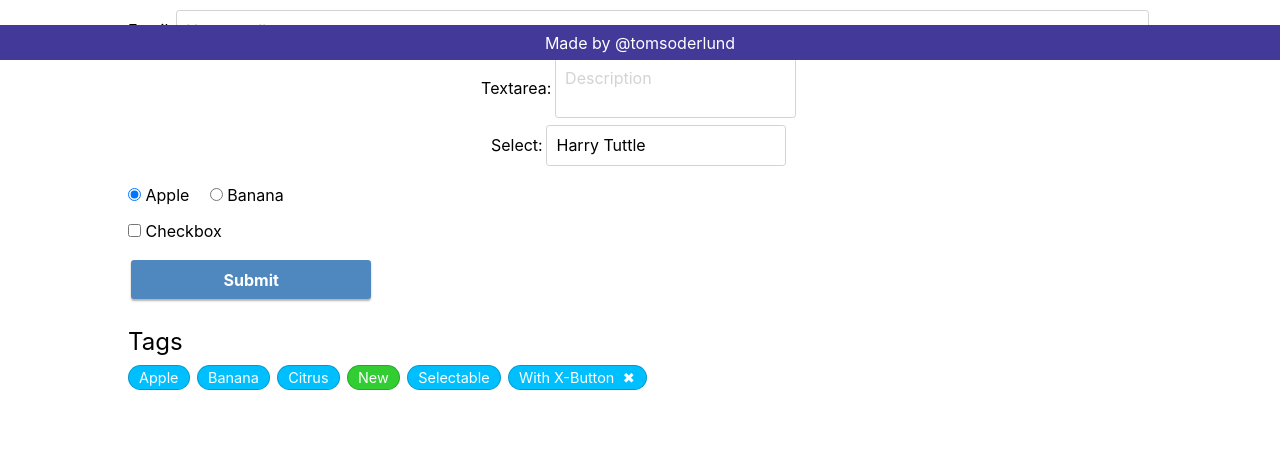
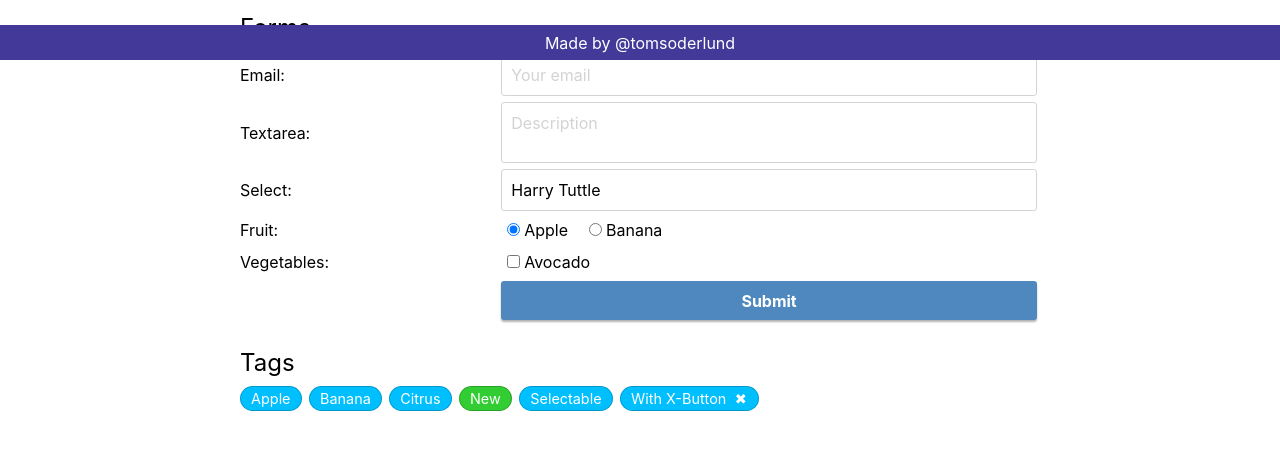
Before and after one commit to tomsoderlund/niceandsimple-css, a website: page index.html in a window 1280 px wide. Shown: the part 740-1207 px from the top of the page. Before the commit the page ends 1181 px from the top, so only its background shows below. Drawn offline with Linux system fonts and the light colour scheme.

Commit message:
Nicer forms

```diff
--- a/index.html
+++ b/index.html
@@ -1,18 +1,15 @@
-<!DOCTYPE>
+<!DOCTYPE html>
 <html lang="en">
 <head>
   <title>Nice & Simple CSS</title>
   <meta name="description" content="niceandsimple-css"/>
   <meta charSet="utf-8"/>
-<meta http-equiv="content-language" content="en"/>
   <meta name="viewport" content="width=device-width, initial-scale=1.0, maximum-scale=1.0, user-scalable=no"/>
   <meta property="og:title" content="Nice & Simple CSS"/>
   <meta property="og:description" content="niceandsimple-css"/>
   <meta property="og:locale" content="en_US"/>
   <link rel="shortcut icon" type="image/x-icon" href="./icon.png"/>
   <link rel="stylesheet" href="./niceandsimple.css"/>
-<style type="text/css">
-</style>
 </head>
 
 <body>
@@ -37,45 +34,54 @@
     <button disabled>Disabled</button>
 
     <h2>Forms</h2>
-    <form action="/endpoint">
-      <label class="flex">
-        Email:
-        <input type="email" autocomplete="email" placeholder="Your email" required />
-      </label>
+    <form>
+      <div class="fieldset">
+        <label for="emailField">Email:</label>
+        <input id="emailField" type="email" autocomplete="email" placeholder="Your email" required />
+      </div>
 
-      <label class="flex">
-        Textarea:
-        <textarea placeholder="Description"></textarea>
-      </label>
+      <div class="fieldset">
+        <label for="textareaField">Textarea:</label>
+        <textarea id="textareaField" placeholder="Description"></textarea>
+      </div>
 
-      <label class="flex">
-        Select:
-        <select>
+      <div class="fieldset">
+        <label for="selectField">Select:</label>
+        <select id="selectField">
           <option value="sam">Sam Lowry</option>
           <option value="harry" selected>Harry Tuttle</option>
           <option value="ida" disabled>Ida Lowry</option>
         </select>
-      </label>
-
-      <div class="input-wrapper">
-        <label>
-          <input type="radio" name="fruit" id="apple" value="apple" checked>
-          Apple
-        </label>
-        <label>
-          <input type="radio" name="fruit" id="banana" value="banana">
-          Banana
-        </label>
       </div>
 
-      <div class="input-wrapper">
-        <label>
-          <input type="checkbox" name="vehicle" value="Bike">
-          Checkbox
-        </label>
+      <div class="fieldset">
+        <label>Fruit:</label>
+        <div>
+          <span class="radio-wrapper">
+            <input type="radio" name="fruit" id="apple" value="apple" checked>
+            <label for="apple">Apple</label>
+          </span>
+          <span class="radio-wrapper">
+            <input type="radio" name="fruit" id="banana" value="banana">
+            <label for="banana">Banana</label>
+          </span>
+        </div>
       </div>
 
+      <div class="fieldset">
+        <label>Vegetables:</label>
+        <div>
+          <span class="checkbox-wrapper">
+            <input type="checkbox" name="avocado" id="avocado" value="Avocado">
+            <label for="avocado">Avocado</label>
+          </span>
+        </div>
+      </div>
+
+      <div class="fieldset">
+        <span></span>
         <button type="submit">Submit</button>
+      </div>
     </form>
 
     <h2>Tags</h2>
--- a/niceandsimple.css
+++ b/niceandsimple.css
@@ -13,6 +13,7 @@ main {
   margin: 0 auto;
   padding: 1em 0;
   width: 80%;
+  max-width: 800px;
   min-height: 100vh;
 }
 
@@ -104,19 +105,6 @@ a:hover {
   filter: brightness(125%);
 }
 
-/* #NiceAndSimple: Label flex */
-label.flex {
-  display: flex;
-  flex-direction: row;
-  justify-content: center;
-  align-items: center;
-  margin: auto;
-}
-label.flex input:not([type="radio"]):not([type="checkbox"]) {
-  width: auto;
-  flex: 1;
-}
-
 /* #NiceAndSimple: Button - https://codepen.io/tomsoderlund/pen/qqyzqp */
 button,
 .button {
@@ -172,6 +160,33 @@ button:not(.primary):not(:disabled) {
   filter: saturate(50%);
 }
 
+/* fieldset flexbox bug */
+fieldset,
+.fieldset {
+  border: none;
+  display: flex;
+  flex-direction: row;
+  justify-content: center;
+  align-items: center;
+  min-height: 2em;
+}
+
+fieldset > *,
+.fieldset > * {
+  flex: 2;
+}
+
+fieldset > label,
+.fieldset > label,
+fieldset > span,
+.fieldset > span {
+  flex: 1;
+}
+
+legend {
+  font-weight: bold;
+}
+
 /* #NiceAndSimple: Input and Dropdown Menu - https://codepen.io/tomsoderlund/pen/GNBbWz */
 input:not([type="radio"]):not([type="checkbox"]),
 .input,
@@ -223,10 +238,28 @@ select:disabled {
 
 @media only screen and (max-width: 480px) {
   button,
-  input:not([type="radio"]):not([type="checkbox"]) {
+  input:not([type="radio"]):not([type="checkbox"]),
+  .input,
+  textarea,
+  select {
     width: 100%;
     margin: 0.2em 0;
   }
+}
+
+input[type="radio"],
+input[type="checkbox"] {
+  margin-left: 1em;
+}
+
+input[type="radio"]:first-child,
+input[type="checkbox"]:first-child {
+  margin-left: unset;
+}
+
+.radio-wrapper,
+.checkbox-wrapper {
+  margin-right: 1em;
 }
 
 /* #NiceAndSimple: Tag */
@@ -239,6 +272,7 @@ select:disabled {
   font-size: 0.9em;
   padding: 0.2em 0.7em;
   margin-right: 0.2em;
+  margin-bottom: 0.4em;
   border-radius: 2em;
   border: 1px solid rgba(0,0,0, 0.2);
   text-decoration: none;
@@ -300,11 +334,3 @@ hr {
   margin: 0.3em 0;
   background: rgba(0,0,0, 0.2);
 }
-
-/* #NiceAndSimple: Radio Button */
-.input-wrapper {
-  margin: 1em 0;
-}
-.input-wrapper label {
-  margin-right: 1em;
-}
```
Lines whose indentation alone changed are shown as unchanged.
